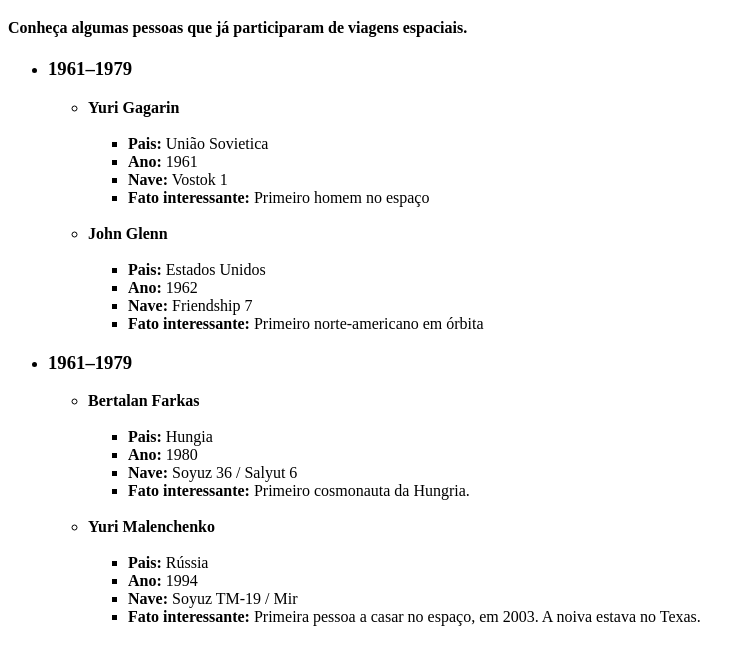
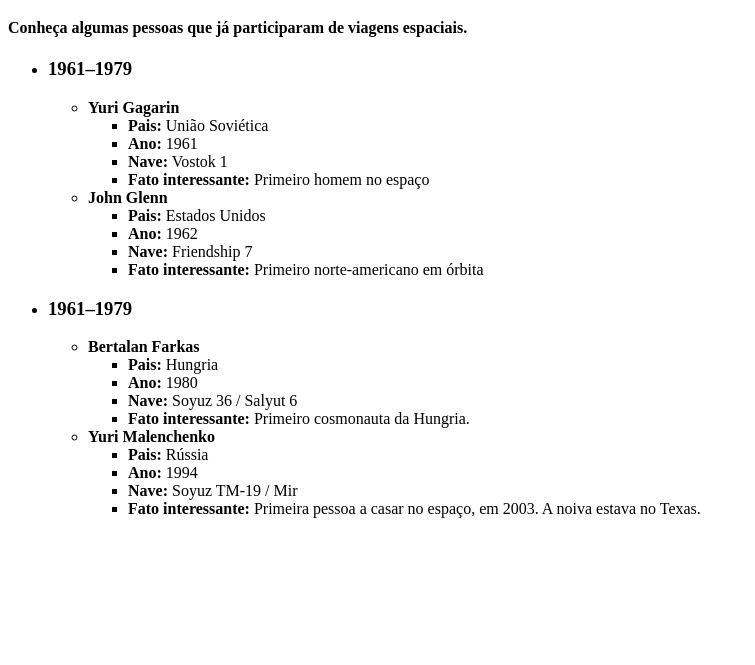
Before and after one commit to Jefferson-version/aulas_obc, a plain HTML site: page criando_uma_lista/index.html in a window 1280 px wide. Shown: the part 61-726 px from the top of the page, without its empty margins (0-755 px from the left). Drawn offline with Linux system fonts and the light colour scheme.

Commit message:
Update index.html
Inclusão da indentação correto do codigo html.

```diff
--- a/criando_uma_lista/index.html
+++ b/criando_uma_lista/index.html
@@ -15,50 +15,46 @@
         <li>
           <strong>Yuri Gagarin</strong>
           <ul>
-            <br>
-            <li><strong>Pais:</strong> União Sovietica</li>
+            <li><strong>Pais:</strong> União Soviética</li>
             <li><strong>Ano:</strong> 1961</li>
             <li><strong>Nave:</strong> Vostok 1</li>
             <li><strong>Fato interessante:</strong> Primeiro homem no espaço</li>
           </ul>
-          <br>
+        </li>
         <li>
           <strong>John Glenn</strong>
           <ul>
-          <br>
             <li><strong>Pais:</strong> Estados Unidos</li>
             <li><strong>Ano:</strong> 1962</li>
             <li><strong>Nave:</strong> Friendship 7</li>
             <li><strong>Fato interessante:</strong> Primeiro norte-americano em órbita</li>
+          </ul>
         </li>
       </ul>
     </li>
-    </ul>
-
     <li>
       <h3>1961–1979</h3>
       <ul>
         <li>
           <strong>Bertalan Farkas</strong>
           <ul>
-              <br>
-              <li><strong>Pais:</strong> Hungia</li>
+            <li><strong>Pais:</strong> Hungria</li>
             <li><strong>Ano:</strong> 1980</li>
             <li><strong>Nave:</strong> Soyuz 36 / Salyut 6</li>
             <li><strong>Fato interessante:</strong> Primeiro cosmonauta da Hungria.</li>
           </ul>
-            <br>
+        </li>
         <li>
           <strong>Yuri Malenchenko</strong>
-
           <ul>
-            <br>
             <li><strong>Pais:</strong> Rússia</li>
             <li><strong>Ano:</strong> 1994</li>
             <li><strong>Nave:</strong> Soyuz TM-19 / Mir</li>
             <li><strong>Fato interessante:</strong> Primeira pessoa a casar no espaço, em 2003. A noiva estava no Texas.</li>
+          </ul>
         </li>
       </ul>
     </li>
+  </ul>
 </body>
 </html>
```
Lines whose indentation alone changed are shown as unchanged.
